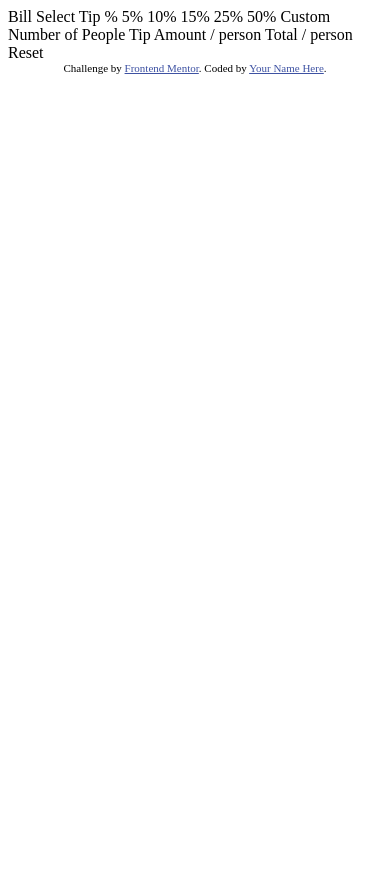
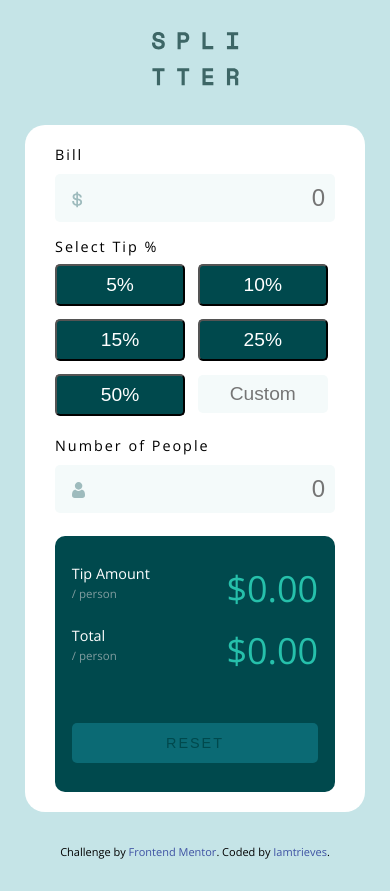
Before and after one commit to Iamtrieves/Tip-Calculator-App, a plain HTML site: page index.html in a window 390 px wide. Before the commit the page ends 844 px from the top, so only its background shows below. Drawn offline with nearby package versions, Linux system fonts and the light colour scheme.

Commit message:
Update My Page

```diff
--- a/index.html
+++ b/index.html
@@ -5,40 +5,83 @@
   <meta name="viewport" content="width=device-width, initial-scale=1.0"> <!-- displays site properly based on user's device -->
 
   <link rel="icon" type="image/png" sizes="32x32" href="./images/favicon-32x32.png">
-
+  <link rel="stylesheet" href="./styles.css">
   <title>Frontend Mentor | Tip calculator app</title>
-
-  <!-- Feel free to remove these styles or customise in your own stylesheet 👍 -->
-  <style>
-    .attribution { font-size: 11px; text-align: center; }
-    .attribution a { color: hsl(228, 45%, 44%); }
-  </style>
 </head>
 <body>
+  <header>
+    <div class="logo">
+      <img src="./images/logo.svg" alt="">
+    </div>
+  </header>
+  <main>
+    <div class="background-view">
+      <div class="grid-1">
+        <div class="error-container">
+          <p>
+            Bill
+          </p>
+          <p class="bill-error error">
+          </p>
+        </div>
+        <div class="input-1">
+          <img class="icon" src="./images/icon-dollar.svg" alt="">
+          <input class="input-field" id="bill" type="text" placeholder="0">
+        </div>
+        <p>
+          Select Tip %
+        </p>
+        <div class="flex-container">
+          <button type="button" class="flex1 flex-item" data-tip="5">
+            5%
+          </button>
+          <button type="button" class="flex2 flex-item" data-tip="10">
+            10%
+          </button>
+          <button type="button" class="flex3 flex-item" data-tip="15">
+            15%
+          </button>
+          <button type="button" class="flex4 flex-item" data-tip="25">
+            25%
+          </button>
+          <button type="button" class="flex5 flex-item" data-tip="50">
+            50%
+          </button>
+          <div class="flex6">
+            <input class="custom" type="text" placeholder="Custom" id="custom-tip-percentage">
+          </div>
+        </div>
+        <div class="error-container">
+          <p>
+            Number of People
+          </p>
+          <p class="people-error error">
+          </p>
+        </div>
+        <div class="input-2">
+          <img class="icon" src="./images/icon-person.svg" alt="">
+          <input class="input-field" id="people" type="text" placeholder="0">
+        </div>
+      </div>
 
-  Bill
-
-  Select Tip %
-  5%
-  10%
-  15%
-  25%
-  50%
-  Custom
-
-  Number of People
-
-  Tip Amount
-  / person
-
-  Total
-  / person
-
-  Reset
-
+      <!-- Grid 2 -->
+      <div class="grid-2">
+        <div class="flex-container2">
+          <p>Tip Amount <br/><span>/ person</span></p>
+          <p id="tipAmount">$0.00</p>
+        </div>
+        <div class="flex-container3">
+          <p>Total <br/><span>/ person</span></p>
+          <p id="totalAmount">$0.00</p>
+        </div>
+        <button class="reset" type="button" id="button">RESET</button>
+      </div>
+    </div>
+  </main>
   <div class="attribution">
     Challenge by <a href="https://www.frontendmentor.io?ref=challenge" target="_blank">Frontend Mentor</a>.
-    Coded by <a href="#">Your Name Here</a>.
+    Coded by <a href="#">Iamtrieves</a>.
   </div>
+  <script src="script.js"></script>
 </body>
 </html>
--- /dev/null
+++ b/script.js
@@ -0,0 +1,172 @@
+// Get references to input elements, display areas, and error messages
+const billInput = document.getElementById('bill');
+const peopleInput = document.getElementById('people');
+const customTipInput = document.getElementById('custom-tip-percentage');
+const tipAmountDisplay = document.getElementById('tipAmount');
+const totalAmountDisplay = document.getElementById('totalAmount');
+const tipOptions = document.querySelectorAll('.flex-item');
+const billError = document.querySelector('.bill-error');
+const peopleError = document.querySelector('.people-error');
+const resetButton = document.getElementById('button');
+
+// The outer forEach loop iterates through each tip option.
+// The inner forEach loop efficiently removes the selected class from all other options except the clicked one.
+// The classList.toggle method is used to toggle the selected class on the clicked option.
+tipOptions.forEach(option => {
+    option.addEventListener('click', () => {
+      // Remove 'selected' class from all other options
+    tipOptions.forEach(btn => {
+        if (btn !== option) {
+        btn.classList.remove('selected');
+        }
+    });
+    // Toggle 'selected' class on the clicked option and makes the custom tip input empty
+    option.classList.toggle('selected');
+    customTipInput.value = '';
+    });
+});
+
+// Remove the selected class on the tipOptions when the customInput receives an input
+customTipInput.addEventListener('input', () => {
+    tipOptions.forEach(btn => {
+        btn.classList.remove('selected');
+    });
+})
+
+// Event Listener to validate the billInput value and display or remove the error class message
+billInput.addEventListener('input', () => {
+    const inputValue1 = billInput.value.trim();
+    const numberRegex = /^\d+(\.\d+)?$/;
+    const inputValue = parseFloat(billInput.value.trim()); // Parse to a number for comparison
+
+    if (!numberRegex.test(inputValue1)) {
+        billError.textContent = 'Invalid Input';
+        billInput.style.borderColor = "red";
+        setTimeout(() => {
+            billError.textContent = '';
+            billInput.style.borderColor = "";
+            billInput.value = "";
+        }, 2000)
+    } else {
+        if (isNaN(inputValue) || inputValue <= 0) {
+        if (inputValue === 0) {
+            billError.textContent = "Can't be zero";
+            billInput.style.borderColor = "red";
+            setTimeout(() => {
+                billError.textContent = "";
+                billInput.value = "";
+                billInput.style.borderColor = "";
+            }, 2000)
+        } else {
+            billError.textContent = 'Invalid Input';
+            billInput.style.borderColor = "red";
+            setTimeout(() => {
+                billError.textContent = '';
+                billInput.value = "";
+                billInput.style.borderColor = "";
+            }, 2000)
+        }
+    }
+    }
+});
+
+// Event Listener to validate the custom value and display or remove the error class message
+customTipInput.addEventListener('input', () => {
+    const customValue = customTipInput.value.trim();
+    if (isNaN(customValue) || customValue === '') {
+        // Clear the input after 2 seconds
+        customTipInput.style.borderColor = "red";
+        setTimeout(() => {
+            customTipInput.style.borderColor = "";
+            customTipInput.value = '';
+        }, 2000);
+    }
+});
+
+// Event Listener to validate the peopleInput value and display or remove the error class message
+peopleInput.addEventListener('input', () => {
+    const peopleInputValue1 = peopleInput.value.trim();
+    const numberRegex = /^\d+(\.\d+)?$/;
+    const peopleInputValue = parseFloat(peopleInput.value.trim()); // Parse to a number for comparison
+    if (!numberRegex.test(peopleInputValue1)) {
+        peopleError.textContent = 'Invalid Input';
+        peopleInput.style.borderColor = "red";
+        setTimeout(() => {
+            peopleError.textContent = "";
+            peopleInput.value = "";
+            peopleInput.style.borderColor = "";
+        }, 2000)
+    } else {
+        if (isNaN(peopleInputValue) || peopleInputValue <= 0) {
+            if (peopleInputValue === 0) {
+            peopleError.textContent = "Can't be zero";
+            peopleInput.style.borderColor = "red";
+            setTimeout(() => {
+                peopleError.textContent = "";
+                peopleInput.value = "";
+                peopleInput.style.borderColor = "";
+            }, 2000)
+        } else {
+            peopleError.textContent = 'Invalid Input';
+            peopleInput.style.borderColor = "red";
+            setTimeout(() => {
+                peopleError.textContent = '';
+                peopleInput.value = "";
+                peopleInput.style.borderColor = "";
+            }, 2000)
+        }
+    }
+}});
+
+
+// Event Listener for the peopleInput variable
+peopleInput.addEventListener('input', calculateTip);
+
+// Function to Calculate Tip
+// Get input values
+function calculateTip() {
+    const bill = parseFloat(billInput.value);
+    const people = parseInt(peopleInput.value);
+
+    // Input validation
+    if (isNaN(bill) || bill <= 0 || isNaN(people) || people <= 0) {
+    tipAmountDisplay.textContent = '$0.00';
+    totalAmountDisplay.textContent = '$0.00';
+    return; // Exit the function if inputs are invalid
+    }
+
+    // Determine the tip Percentage
+    let tipPercentage = 0;
+    const selectedTipButton = document.querySelector('.flex-item.selected');
+    if (selectedTipButton) {
+        tipPercentage = parseFloat(selectedTipButton.dataset.tip) / 100;
+      } else if (customTipInput.value !== '') {
+        tipPercentage = parseFloat(customTipInput.value) / 100;
+      } else {
+        // Handle missing tip percentage
+        billError.textContent = 'Invalid Input';
+      }
+    // Calculate tip and total
+
+    const tipAmount = bill * tipPercentage;
+    const totalAmount = (bill + tipAmount) / people;
+
+    // Update Display
+    tipAmountDisplay.textContent = `$${tipAmount.toFixed(2)}`;
+    totalAmountDisplay.textContent = `$${totalAmount.toFixed(2)}`;
+}
+// Function to Reset Inputs for the Reset Button
+function resetInputs() {
+    billInput.value = '';
+    peopleInput.value = '';
+    customTipInput.value = '';
+    tipAmountDisplay.textContent = '$0.00';
+    totalAmountDisplay.textContent = '$0.00';
+    billError.textContent = '';
+    peopleError.textContent = '';
+    tipOptions.forEach(btn => {
+        btn.classList.remove('selected');
+    });
+}
+resetButton.addEventListener('click', resetInputs);
+window.onload = resetInputs;
--- /dev/null
+++ b/styles.css
@@ -0,0 +1,299 @@
+
+@import url('https://fonts.googleapis.com/css2?family=Open+Sans:ital,wght@0,300..800;1,300..800&display=swap');
+
+* {
+    margin: 0;
+    padding: 0;
+    box-sizing: border-box;
+}
+body {
+    font-family: "Open Sans", sans-serif;
+    font-size: 24px;
+    padding: 5rem 5rem 1px 5rem;
+    background-color: var(--Light-grayish-cyan);
+    margin: 0 auto 1px auto;
+}
+:root {
+    --Strong-cyan: hsl(172, 67%, 45%);
+    --Very-dark-cyan: hsl(183, 100%, 15%);
+    --Dark-grayish-cyan: hsl(186, 14%, 43%);
+    --Dark-grayish-cyan2: hsl(186, 82%, 25%);
+    --Grayish-cyan: hsl(184, 14%, 56%);
+    --Light-grayish-cyan: hsl(185, 41%, 84%);
+    --Very-light-grayish-cyan: hsl(189, 41%, 97%);
+    --White: hsl(0, 0%, 100%);
+}
+.attribution {
+    font-size: 11px;
+    text-align: center;
+}
+.attribution a {
+    color: hsl(228, 45%, 44%);
+    text-decoration: none;
+}
+header {
+    display: flex;
+    justify-content: center;
+    align-items: center;
+}
+main {
+    background-color: var(--White);
+    border-radius: 20px;
+    margin: 2rem auto;
+    max-width: 850px;
+    /* width: 60%; */
+    height: auto;
+    padding: 2rem;
+}
+
+.background-view {
+    display: grid;
+    grid-template-columns: repeat(2, 1fr);
+    width: 100%;
+    gap: 2rem;
+}
+
+/* Empty State */
+/* Grid 1 Begins */
+
+.grid-1 p:nth-child(1) {
+    font-size: .6em;
+    letter-spacing: 2px;
+    margin-bottom: 10px;
+}
+
+/* Input-1 of Grid 1 */
+
+
+.input-1 .icon {
+    position: absolute;
+}
+.input-2 .icon {
+    position: absolute;
+}
+input {
+    font-size: 1em;
+    cursor: pointer;
+}
+
+.icon {
+    padding: 17px;
+    text-align: center;
+}
+
+.input-field {
+    width: 100%;
+    padding: 10px;
+    text-align: end;
+    background-color: var(--Very-light-grayish-cyan);
+    border-radius: 5px;
+    border: none;
+}
+
+.grid-1 p:nth-child(3) {
+    font-size: .6em;
+    letter-spacing: 2px;
+    margin: 1.5rem 0rem .5rem 0rem;
+    /* select-tip */
+}
+
+.flex-container {
+    display: flex;
+    flex-wrap: wrap;
+    gap: .8rem;
+    margin-bottom: 40px;
+}
+
+.flex-item {
+    background-color: var(--Very-dark-cyan);
+    max-width: 115px;
+    min-width: 115px;
+    padding: .5rem .5rem;
+    text-align: center;
+    color: white;
+    font-size: .8em;
+    border-radius: 5px;
+}
+input.custom {
+    background-color: var(--Very-light-grayish-cyan);
+    max-width: 115px;
+    min-width: 115px;
+    padding: .5rem;
+    text-align: right;
+    color: var(--Very-dark-cyan);
+    font-size: .8em;
+    border-radius: 5px;
+    border: none;
+}
+input.custom::placeholder {
+    text-align: center;
+}
+/* .grid-1 p:nth-child(5) {
+    font-size: .1em;
+    letter-spacing: 2px;
+    margin: 1.5rem 0rem .5rem 0rem;
+} */
+.error-container {
+    display: flex;
+    justify-content: space-between;
+}
+.bill-error, .people-error, .select-tip-error {
+    font-size: .5em;
+    letter-spacing: 2px;
+    color: red;
+}
+
+
+
+
+/* Grid 2 */
+.grid-2 {
+    background-color: var(--Very-dark-cyan);
+    padding: 2rem 2rem 0rem 2rem;
+    border-radius: 10px;
+}
+.flex-container2 {
+    display: flex;
+    justify-content: space-between;
+    margin-bottom: 3rem;
+}
+.flex-container2 p:nth-child(1) {
+    font-size: .7em;
+    color: var(--White);
+}
+.flex-container2 span {
+    font-size: .8em;
+    color: var(--Grayish-cyan);
+}
+.flex-container2 p:nth-child(2) {
+    font-size: 1.7em;
+    color: var(--Strong-cyan);
+}
+
+/* Flex-container3 */
+.flex-container3 {
+    display: flex;
+    justify-content: space-between;
+    margin-bottom: 3rem;
+}
+.flex-container3 p:nth-child(1) {
+    font-size: .7em;
+    color: var(--White);
+}
+.flex-container3 span {
+    font-size: .8em;
+    color: var(--Grayish-cyan);
+}
+.flex-container3 p:nth-child(2) {
+    font-size: 1.7em;
+    color: var(--Strong-cyan);
+}
+
+button[class="reset"] {
+    width: 100%;
+    height: 40px;
+    background-color: var(--Dark-grayish-cyan2);
+    color: var(--Very-dark-cyan);
+    border: none;
+    padding: 10px;
+    border-radius: 5px;
+    margin-top: 2rem;
+    font-size: .6em;
+    letter-spacing: 2px;
+}
+
+/* Empty State Ends */
+
+/* Active States */
+
+input:focus {
+    outline: none;
+    border: 2px solid var(--Strong-cyan);
+}
+.selected {
+    cursor: pointer;
+    color: black;
+    background-color: var(--Strong-cyan);
+    transition: 0.6s;
+}
+button[class="reset"]:hover {
+    background-color: var(--Strong-cyan);
+    cursor: pointer;
+    transition: 0.6s;
+    font-weight: 600;
+}
+
+@media screen and (max-width: 1000px) {
+    main {
+        padding: 20px 30px;
+        max-width: 400px;
+        min-width: 400px;
+    }
+    .background-view {
+        grid-template-columns: repeat(1, 1fr);
+        width: 100%;
+        /* padding-top: 1px; */
+    }
+    /* Grid 1 */
+    .flex-container {
+        width: 100%;
+        margin-bottom: 20px;
+    }
+    .flex-item {
+        max-width: 163px;
+        min-width: 163px;
+    }
+    input.custom {
+        max-width: 163px;
+        min-width: 163px;
+    }
+
+    /* Grid 2 */
+    .grid-2 {
+        padding: 1.2em .7em;
+    }
+    .flex-container2 {
+        margin-bottom: .8rem;
+    }
+    .flex-container2 p:nth-child(1) {
+        font-size: .6em;
+        color: var(--White);
+    }
+    .flex-container2 p:nth-child(2) {
+        font-size: 1.5em;
+    }
+
+    /* Flex-container3 */
+    .flex-container3 {
+        margin-bottom: 1rem;
+    }
+    .flex-container3 p:nth-child(1) {
+        font-size: .6em;
+    }
+    .flex-container3 p:nth-child(2) {
+        font-size: 1.5em;
+    }
+    input.input-field {
+        margin-bottom: -1rem;
+    }
+}
+
+@media only screen and (min-width: 340px) and (max-width: 540px) {
+    body {
+        margin: 0 auto;
+        padding: 2rem 1px;
+    }
+    main {
+        max-width: 340px;
+        min-width: 340px;
+        margin: 2rem auto;
+    }
+    .flex-item {
+        max-width: 130px;
+        min-width: 130px;
+    }
+    input.custom {
+        max-width: 130px;
+        min-width: 130px;
+    }
+}
```
